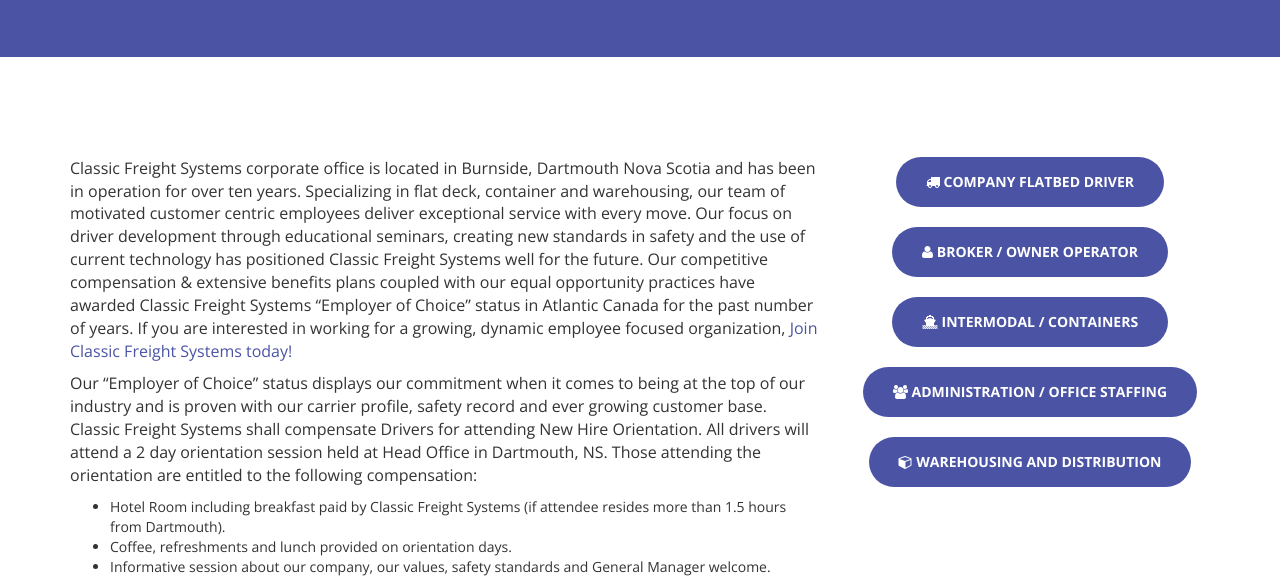
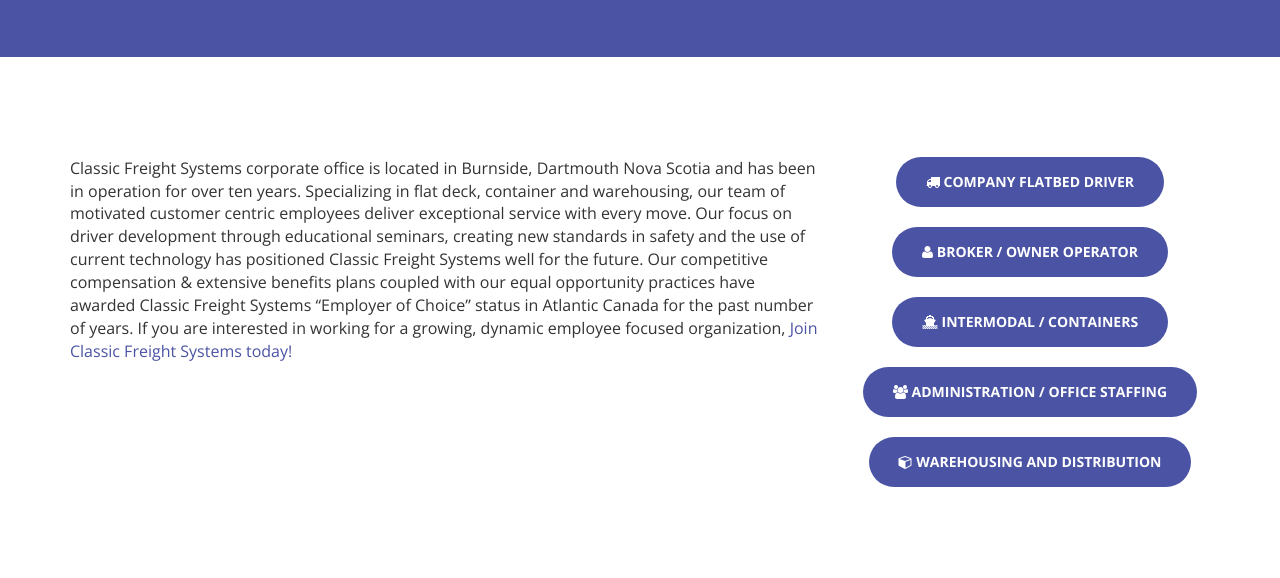
Before and after one commit to classicfr/classicfr.github.io, a plain HTML site: page careers/index.html in a window 1280 px wide. Shown: the part 226-804 px from the top of the page. Drawn offline with nearby package versions, Linux system fonts and the light colour scheme.

Commit message:
Content change on Careers index
Removed second paragraph and bullets

```diff
--- a/careers/index.html
+++ b/careers/index.html
@@ -94,13 +94,13 @@
             <div class="row">
                 <div class="col-sm-8 col-md-8">
                     <p>Classic Freight Systems corporate office is located in Burnside, Dartmouth Nova Scotia and has been in operation for over ten years. Specializing in flat deck, container and warehousing, our team of motivated customer centric employees deliver exceptional service with every move. Our focus on driver development through educational seminars, creating new standards in safety and the use of current technology has positioned Classic Freight Systems well for the future. Our competitive compensation &amp; extensive benefits plans coupled with our equal opportunity practices have awarded Classic Freight Systems “Employer of Choice” status in Atlantic Canada for the past number of years. If you are interested in working for a growing, dynamic employee focused organization, <a href="../contact/employment.html">Join Classic Freight Systems today!</a> </p>
-                    <p>Our “Employer of Choice” status displays our commitment when it comes to being at the top of our industry and is proven with our carrier profile, safety record and ever growing customer base. Classic Freight Systems shall compensate Drivers for attending New Hire Orientation. All drivers will attend a 2 day orientation session held at Head Office in Dartmouth, NS. Those attending the orientation are entitled to the following compensation:
+                    <!-- <p>Our “Employer of Choice” status displays our commitment when it comes to being at the top of our industry and is proven with our carrier profile, safety record and ever growing customer base. Classic Freight Systems shall compensate Drivers for attending New Hire Orientation. All drivers will attend a 2 day orientation session held at Head Office in Dartmouth, NS. Those attending the orientation are entitled to the following compensation:
                         <ul>
                             <li>Hotel Room including breakfast paid by Classic Freight Systems (if attendee resides more than 1.5 hours from Dartmouth).</li>
                             <li>Coffee, refreshments and lunch provided on orientation days.</li>
                             <li>Informative session about our company, our values, safety standards and General Manager welcome.</li>
                         </ul>
-                    </p>
+                    </p> -->
                 </div>
                 <div class="col-sm-4 col-md-4">
                     <div class="career_teaser text-center">
```
